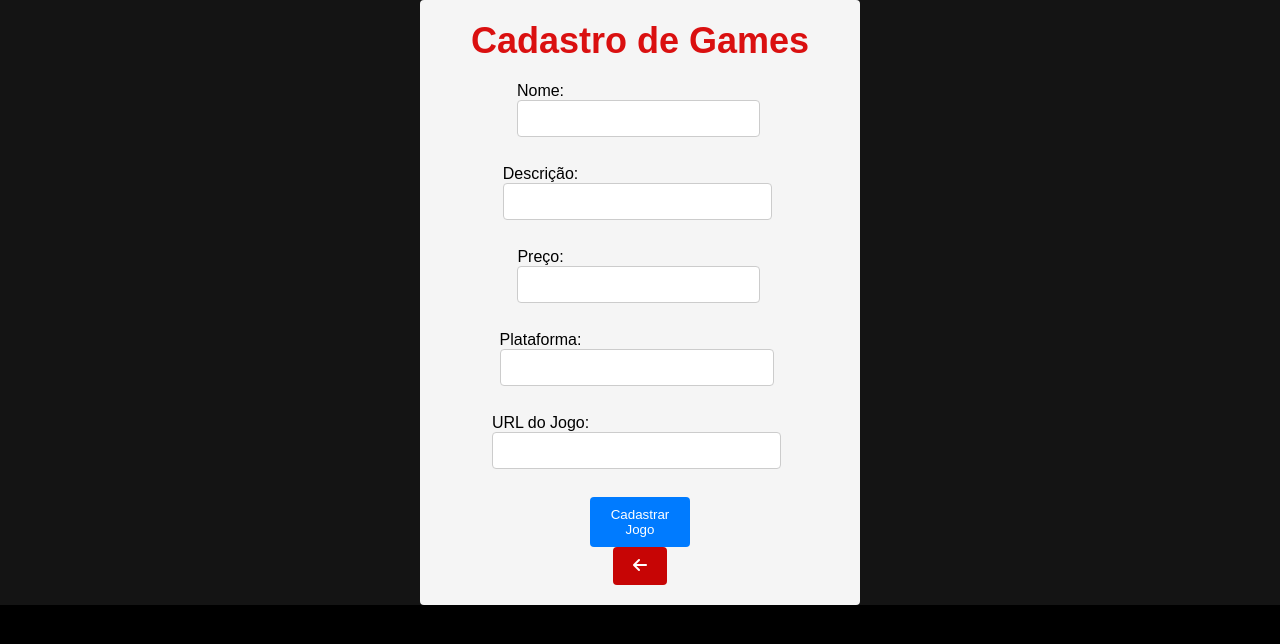
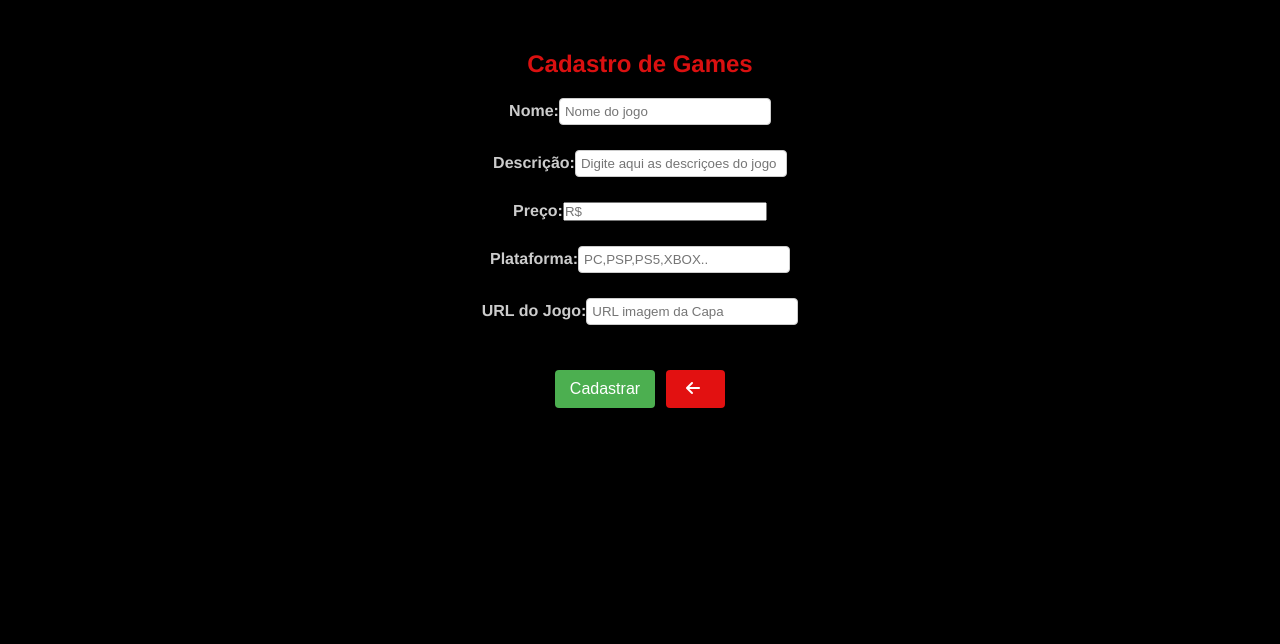
Before and after one commit to moaaskt/APIGameStoreFront, a React (Vite) app: page /GameForm in a window 1280 px wide. Shown: the top 644 px of the page. Built offline with nearby package versions, Linux system fonts and the light colour scheme; no server answers.

Commit message:
atulizando projeto

```diff
--- a/src/component/Carrinho.jsx
+++ b/src/component/Carrinho.jsx
@@ -46,9 +46,7 @@
 
           ))}
 
-          <p>Valor Total: R${calcularTotal()}</p>   <Link to="/home">
-          <button className="cadas-button">Voltar</button>
-        </Link>
+          <p>Valor Total: R${calcularTotal()}</p>
         </div>
       ) : (
         <p>O carrinho está vazio.</p>
--- a/src/component/GameForm.css
+++ b/src/component/GameForm.css
@@ -1,58 +1,65 @@
 .game-form-container {
-    max-width: 400px;
-    margin: 0 auto;
-    padding: 20px;
-    background-color: #f5f5f5;
-    border-radius: 4px;
+  display: flex;
+  flex-direction: column;
+  align-items: center;
+  margin-top: 50px;
+  background-color: black;
+  color: #ccc;
+  font-family: 'Franklin Gothic Medium', 'Arial Narrow', Arial, sans-serif;
 }
 
-  .game-form-container h1 {
+h2 {
+  font-size: 24px;
   margin-bottom: 20px;
 }
 
-  .game-form-container form label {
-    display: block;
-    margin-bottom: 10px;
+form {
+  display: flex;
+  flex-direction: column;
+  align-items: center;
 }
 
-  .game-form-container form input[type='text'],
-  .game-form-container form input[type='number'] {
-    width: 90%;
-    padding: 10px;
-    border: 1px solid #ccc;
-    border-radius: 4px;
+.input-container {
+  display: flex;
+  flex-direction: column;
+  margin-bottom: 20px;
 }
 
-  .game-form-container form button[type='submit'] {
+label {
+  font-weight: bold;
+  margin-bottom: 5px;
+}
+
+.button-container {
+  display: flex;
+  justify-content: space-between;
+  margin-top: 20px;
+  gap: 11px;
+}
+
+.game-submit-button,
+.cadas-button-form {
   padding: 10px 20px;
-    background-color: #007bff;
-    color: #fff;
   border: none;
   border-radius: 4px;
+  font-size: 16px;
   cursor: pointer;
+  color: white;
+  transition: background-color 0.3s;
+
 }
 
-  .game-form-container form button[type='submit']:hover {
-    background-color: #0056b3;
-  }
-  h1 {
-    font-family: 'Nome da Fonte', sans-serif;
-    font-size: 36px;
-    font-weight: bold;
-    text-align: center;
-    color: rgb(10, 3, 3);
-  }
-  .home-button {
-    background-color: #c70505;
-    color: #fff;
-    border: none;
-    padding: 10px 20px;
-    font-size: 13px;
-    border-radius: 4px;
-    cursor: pointer;
-    transition: background-color 0.3s;
+.game-submit-button {
+  background-color: #007bff;
 }
 
-  .home-button:hover {
-    background-color: #eb0505c5;
+.cadas-button-form {
+  background-color: #e21111;
 }
+
+.cadas-button-form i {
+  margin-right: 5px;
+}
+.input-preco {
+  width: 200px; /* Ajuste o valor conforme necessário */
+}
--- a/src/component/GameForm.jsx
+++ b/src/component/GameForm.jsx
@@ -60,66 +60,85 @@
 
   return (
 
-    <div className="game-form-container">
-
-      <h1>Cadastro de Games</h1>
-      <form onSubmit={handleFormSubmit}>
+    <div class="game-form-container">
+    <h2>Cadastro de Games</h2>
+    <form onSubmit={handleFormSubmit}>
+      <div class="input-container">
         <label>
           Nome:
           <input
+          placeholder='Nome do jogo'
             type="text"
             name="nome"
             value={gameData.nome}
             onChange={handleInputChange}
           />
         </label>
-        <br />
+      </div>
+
+      <div class="input-container">
         <label>
           Descrição:
           <input
+          placeholder='Digite aqui as descriçoes do jogo'
             type="text"
             name="descricao"
             value={gameData.descricao}
             onChange={handleInputChange}
           />
         </label>
-        <br />
+      </div>
+
+      <div class="input-container">
         <label>
           Preço:
           <input
+          placeholder='R$'
+            className='input-preco'
             type="number"
             name="preco"
             value={gameData.preco}
             onChange={handleInputChange}
           />
         </label>
-        <br />
+      </div>
+
+      <div class="input-container">
         <label>
           Plataforma:
           <input
+          placeholder='PC,PSP,PS5,XBOX..'
             type="text"
             name="plataforma"
             value={gameData.plataforma}
             onChange={handleInputChange}
           />
         </label>
-        <br />
+      </div>
+
+      <div class="input-container">
         <label>
           URL do Jogo:
           <input
+          placeholder='URL imagem da Capa'
             type="text"
-            name="url_jogo" // Corrigido o nome do campo
+            name="url_jogo"
             value={gameData.url_jogo}
             onChange={handleInputChange}
           />
         </label>
-        <br />
-        <button type="submit">Cadastrar Jogo</button>
-        <button className="cadas-button" onClick={handleGoToHome}>
-        <i class="fa-sharp fa-solid fa-arrow-left"></i>
+      </div>
+
+      <div class="button-container">
+        <button type="submit" class="game-submit-button">Cadastrar</button>
+        <button class="cadas-button-form" onClick={handleGoToHome}>
+          <i class="fa-sharp fa-solid fa-arrow-left"></i>
         </button>
-      </form>
-    </div>
+      </div>
+    </form>
+  </div>
+
+
 
   );
 };
--- a/src/component/Home.css
+++ b/src/component/Home.css
@@ -107,7 +107,7 @@
   background-color: #eb0505c5;
 }
 .search-input {
-  padding: 10px;
+  padding: 1px;
   font-size: 16px;
   border: 1px solid #4c8bf5;
   border-radius: 4px;
@@ -158,47 +158,86 @@
 }
 
 .navbar {
+  background-color: #333;
+  color: #fff;
+  padding: 10px;
+}
+
+.navbar-container {
   display: flex;
   justify-content: space-between;
   align-items: center;
-  padding: 10px;
-}
-
-.right {
-  display: flex;
 }
 
 .logo {
   font-weight: bold;
-  color: #fff;
+  font-size: 24px;
 }
 
-.search-bar {
-  width: 33rem;
-  height: 26px;
-  border-radius: 5px;
-  border: none;
+.nav-links {
+  display: flex;
+  align-items: center;
+  list-style: none;
+  margin: 0;
+  padding: 0;
 }
 
-.carrinho {
-  margin: 0rem 2.5rem 0 2.5rem;
+.nav-links li {
+  margin-left: 10px;
+}
+
+.carrinho,
+.fa-plus,
+.fa-user {
   color: #fff;
-  width: 50px;
-  height: 26px;
-  border-radius: 5px;
+  width: 30px;
+  height: 30px;
+  border-radius: 50%;
   background-color: #c70505;
   border: none;
   cursor: pointer;
+  display: flex !important;
+  align-items: center;
+  justify-content: center;
   transition: background-color 0.3s;
 }
 
-.carrinho:hover{
+.carrinho:hover,
+.fa-plus:hover,
+.fa-user:hover {
   background-color: #eb0505c5;
 }
 
-.carrinho-de-compra, .login, .cadastra-user {
-  background: #dfdada;
+/* Media Query para dispositivos móveis */
+@media screen and (max-width: 768px) {
+  .nav-links {
+    display: none;
+  }
+
+  .search-bar {
+    width: 150px;
+  }
+
+  .navbar-container {
+    justify-content: space-between;
+  }
+
+  .menu-icon {
+    display: block;
+    color: #fff;
+    font-size: 24px;
+    cursor: pointer;
+  }
+
+  .menu-icon:hover {
+    color: #ccc;
+  }
+
+  .active {
+    display: flex;
+  }
 }
+
 
 .cart {
   color: #fff;
--- a/src/component/Home.jsx
+++ b/src/component/Home.jsx
@@ -78,21 +78,38 @@
   return (
     <div className="home-container">
 <nav className="navbar">
-      <h1>GameStore©</h1>
-        <Link to="/GameForm">
-            <button className="cadas-button">Cadastrar Jogos</button>
-          </Link>
-        <div className='right'>
-          <input type='text' className="search-bar" placeholder='Pesquise algun jogo...' value={searchTerm}
-            onChange={(event) => setSearchTerm(event.target.value)}/>
+  <div className="navbar-container">
+    <h1 className="logo">GameStore©</h1>
+    <ul className="nav-links">
+      <li>
+        <input
+          type="text"
+          className="search-bar"
+          placeholder="Pesquise algum jogo..."
+          value={searchTerm}
+          onChange={(event) => setSearchTerm(event.target.value)}
+        />
+      </li>
+      <li>
         <button className="carrinho" onClick={handleGoToCarrinho}>
           <i class="fa-solid fa-cart-shopping"></i>
         </button>
+      </li>
+      <li>
+        <Link to="/GameForm">
+          <i class="fa-solid fa-plus"></i>
+        </Link>
+      </li>
+      <li>
         <Link to="/Login">
-            <button className="cart">Login</button>
+          <i class="fa-solid fa-user"></i>
         </Link>
+      </li>
+    </ul>
   </div>
 </nav>
+
+
       <div className="product-grid">
         {filteredGames.length > 0 ? (
           filteredGames.map((game) => (
--- a/src/component/Login.jsx
+++ b/src/component/Login.jsx
@@ -24,9 +24,9 @@
           <input placeholder='example@email.com' type="email" value={email} onChange={(event) => setEmail(event.target.value)} />
         </div>
         <div>
-          <label className='passWord'>Senha:</label>
-          <input type="password" placeholder='Digite sua senha' value={password} onChange={(event) => setPassword(event.target.value)} />
-        </div>
+  <label className='passWord'>Senha:</label>
+  <input type="password" placeholder='Digite sua senha' value={senha} onChange={(event) => setSenha(event.target.value)} />
+</div>
         <button type="submit">Entrar</button> <p><Link to="/Home">
             <button className="cadas-button">Home</button>
           </Link></p>
```
Lines whose indentation alone changed are shown as unchanged.
